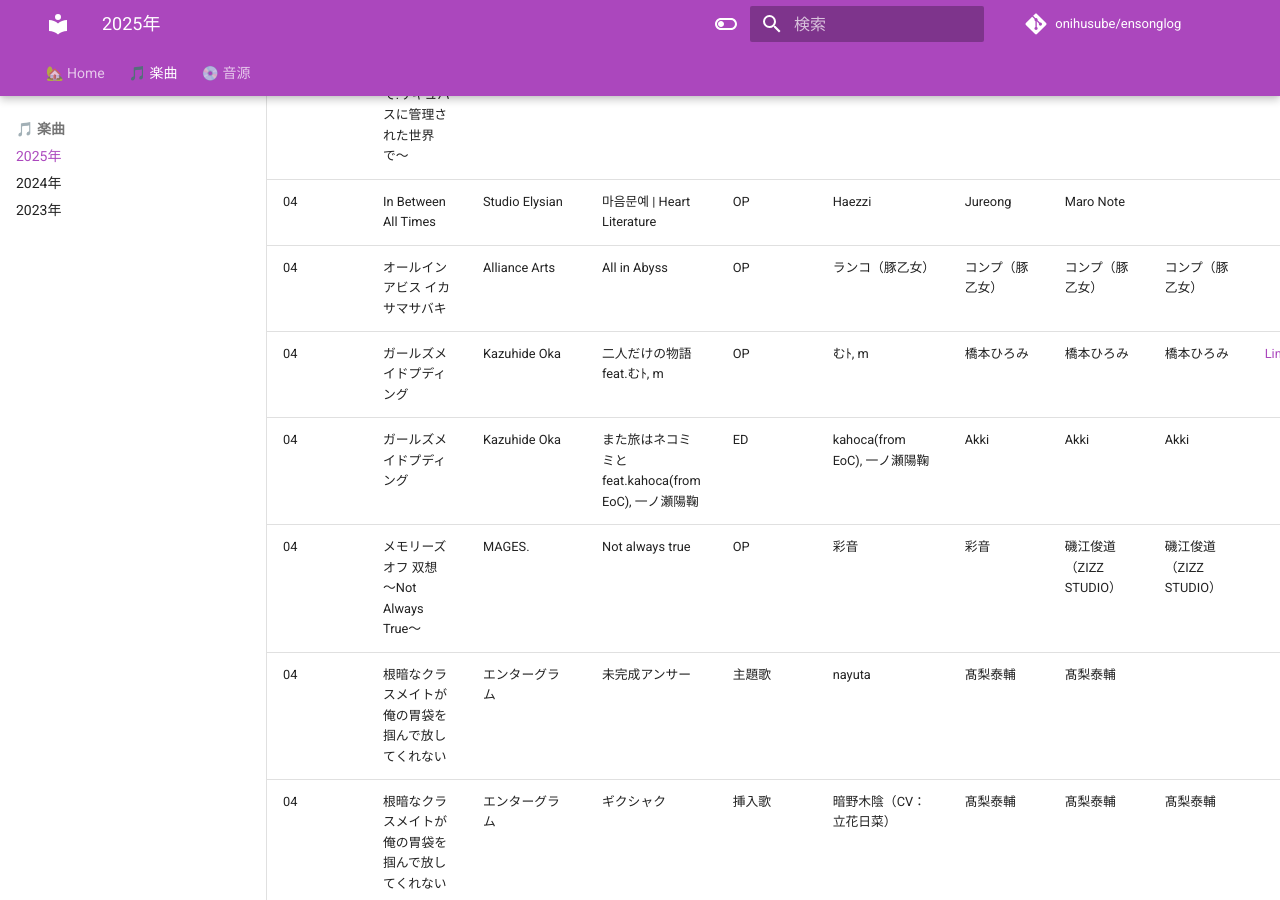
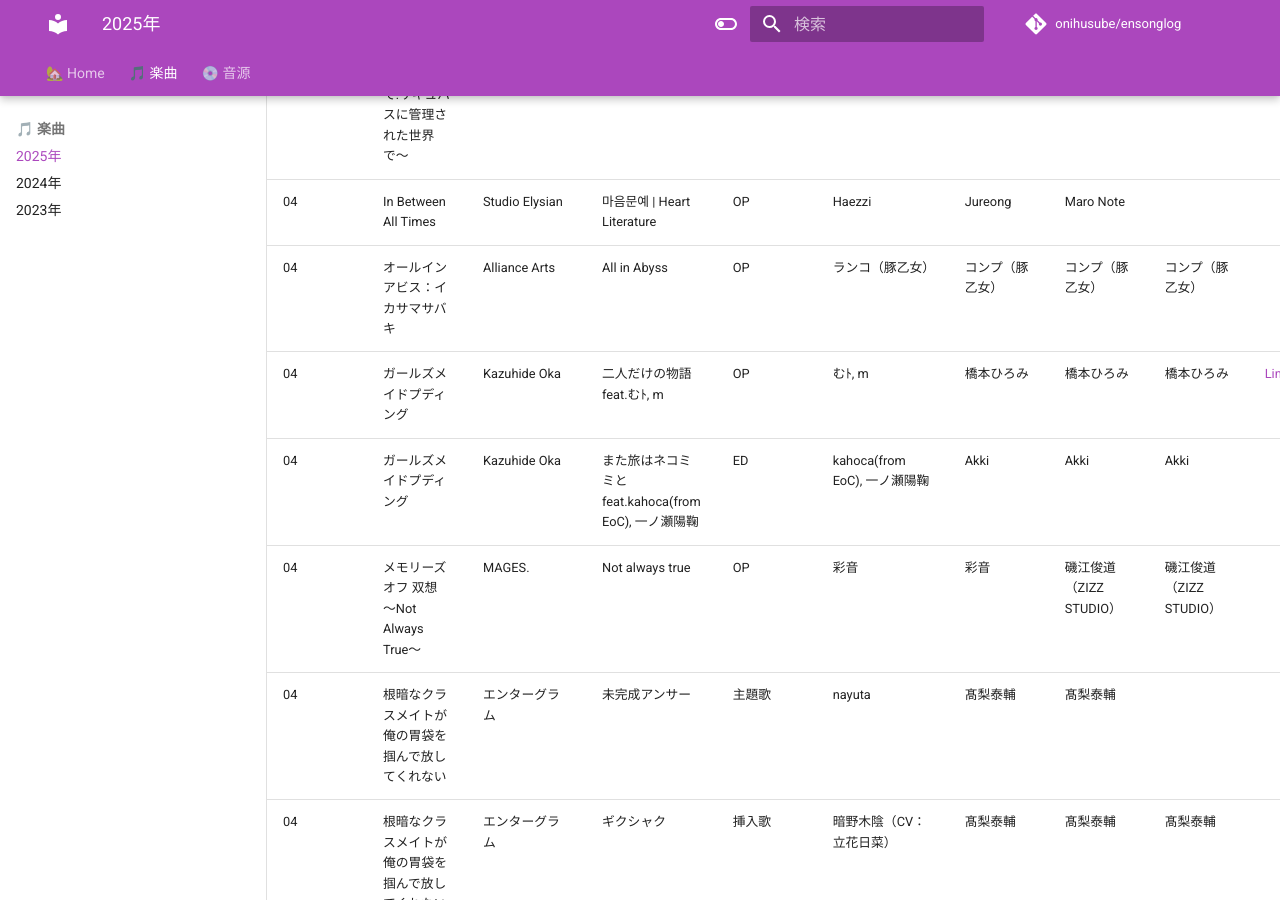
Before and after one commit to onihusube/ensonglog, an MkDocs documentation site: the page built from docs/2025/楽曲.md, in a window 1280 px wide and 900 px high, scrolled down 6523 px. Built offline with MkDocs 1.6.1 and Material for MkDocs 9.7.7, drawn with Linux system fonts in a browser that asks for light colours; emoji names are drawn with the system emoji font; comment, search, counter and statistics services are not loaded.

Commit message:
微修正

```diff
--- a/docs/2025/楽曲.md
+++ b/docs/2025/楽曲.md
@@ -60,7 +60,7 @@ search:
 | 04<!--/01--> | SILKY'S PLUS Live Fes! 2025 | シルキーズプラス | 願い - dream moment mix - | 記念曲 | solfa feat.歩サラ | 天ヶ咲麗 | 橋咲透 | 伊吹ユキヒロ | | きまぐれテンプテーション EDアレンジ | [:fontawesome-brands-youtube:](https://www.youtube.com/watch?v=m8wbXReQ5Uk) |
 | 04<!--/06--> | サキュせかTE 〜誘惑に負けないで:サキュバスに管理された世界で〜 | 若葉祥慶 | TRUE / FALSE | OP | みとせのりこ | 細井そうし | 細井そうし | | | | [:rabbit:](https://chobit.cc/7jxap) |
 | 04<!--/07--> | In Between All Times | Studio Elysian | 마음문예 \| Heart Literature | OP | Haezzi | Jureong | Maro Note | | | | [:fontawesome-brands-youtube:](https://youtu.be/N_t1fMaLGyA) |
-| 04<!--/10--> | オールインアビス イカサマサバキ | Alliance Arts | All in Abyss | OP | ランコ（豚乙女） | コンプ（豚乙女） | コンプ（豚乙女） | コンプ（豚乙女） | |  | [:fontawesome-brands-youtube:](https://www.youtube.com/watch?v=uZyn7upN2O0) |
+| 04<!--/10--> | オールインアビス：イカサマサバキ | Alliance Arts | All in Abyss | OP | ランコ（豚乙女） | コンプ（豚乙女） | コンプ（豚乙女） | コンプ（豚乙女） | |  | [:fontawesome-brands-youtube:](https://www.youtube.com/watch?v=uZyn7upN2O0) |
 | 04<!--/10--> | ガールズメイドプディング | Kazuhide Oka | 二人だけの物語 feat.むﾄ, m | OP | むﾄ, m | 橋本ひろみ | 橋本ひろみ | 橋本ひろみ | [LinkFire](https://anmc.lnk.to/A-Story-Just-for-Two) | | [:fontawesome-brands-youtube:](https://www.youtube.com/watch?v=w2HuQ95Huxw) [:fontawesome-brands-youtube:](https://www.youtube.com/watch?v=03LtzazNrpw) |
 | 04<!--/10--> | ガールズメイドプディング | Kazuhide Oka | また旅はネコミミと feat.kahoca(from EoC), 一ノ瀬陽鞠 | ED | kahoca(from EoC), 一ノ瀬陽鞠 | Akki | Akki | Akki | |  | |
 | 04<!--/10--> | メモリーズオフ 双想 ～Not Always True～ | MAGES. | Not always true | OP | 彩音 | 彩音 | 磯江俊道（ZIZZ STUDIO） | 磯江俊道（ZIZZ STUDIO） |  |  | [:fontawesome-brands-youtube:](https://youtu.be/cshX8Rss_xQ) |
```
